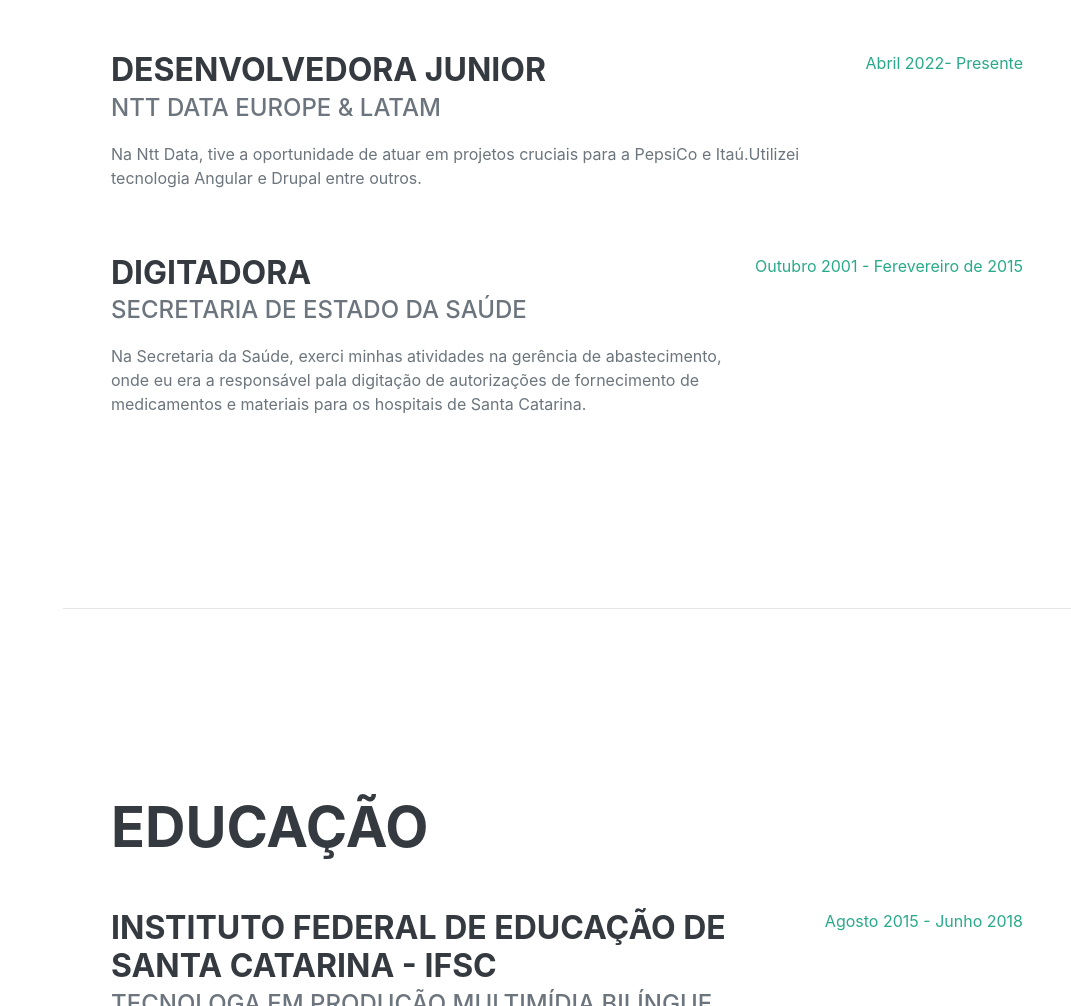
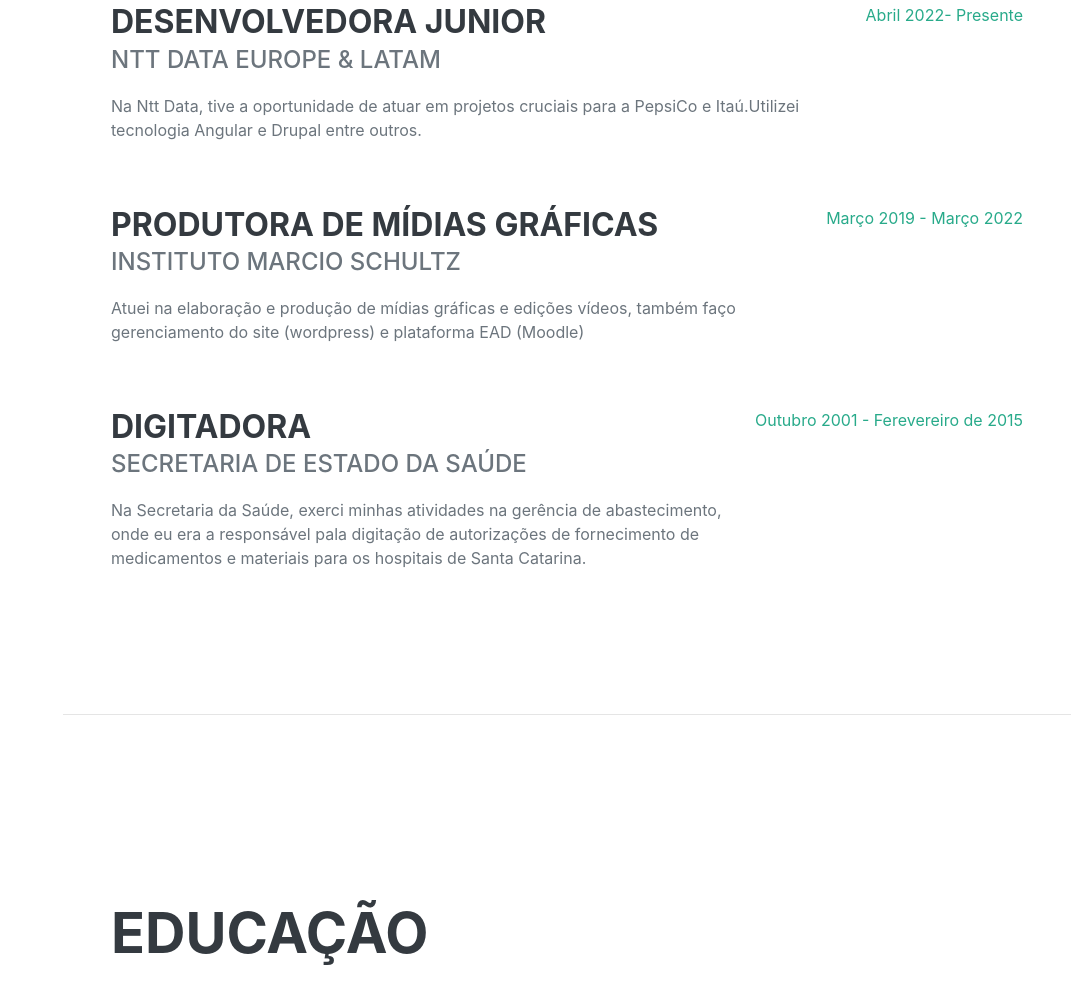
Before and after one commit to gragra02/curriculo-grazi, a plain HTML site: page index.html in a window 1280 px wide. Shown: the part 993-1999 px from the top of the page, without its empty margins (209-1280 px from the left). Drawn offline with nearby package versions, Linux system fonts and the light colour scheme; a web font is replaced by a local one.

Commit message:
Update index.html

```diff
--- a/index.html
+++ b/index.html
@@ -75,6 +75,14 @@
                             <p>Na Ntt Data, tive a oportunidade de atuar em projetos cruciais para a PepsiCo e Itaú.Utilizei tecnologia Angular e Drupal entre outros.</p>
                         </div>
                         <div class="flex-shrink-0"><span class="text-primary">Abril 2022- Presente</span></div>
+                    </div>
+                    <div data-aos="fade-left"  class="d-flex flex-column flex-md-row justify-content-between mb-5">
+                        <div class="flex-grow-1">
+                            <h3 class="mb-0">Produtora de Mídias Gráficas</h3>
+                            <div class="subheading mb-3">Instituto Marcio Schultz</div>
+                            <p>Atuei na elaboração e produção de mídias gráficas e edições vídeos, também faço gerenciamento do site (wordpress) e plataforma EAD (Moodle)</p>
+                        </div>
+                        <div class="flex-shrink-0"><span class="text-primary">Março 2019 - Março 2022 </span></div>
                     </div>
 
                     <div data-aos="fade-left" class="d-flex flex-column flex-md-row justify-content-between mb-5">
```
